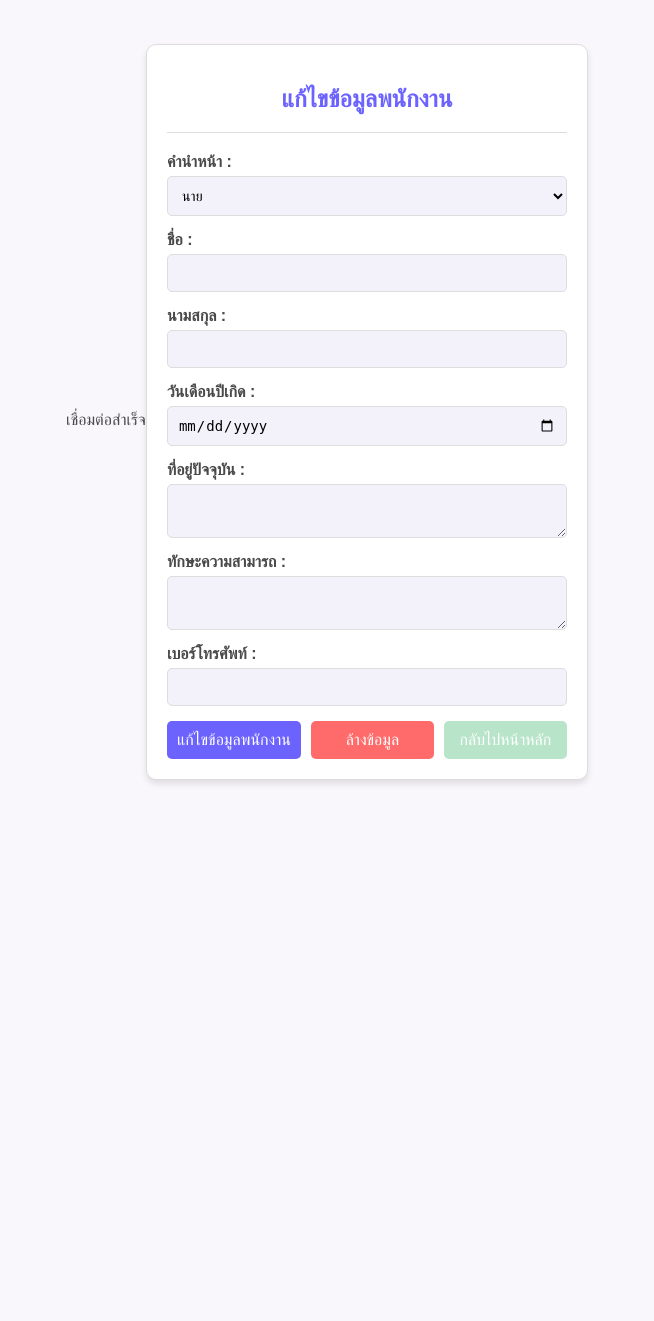
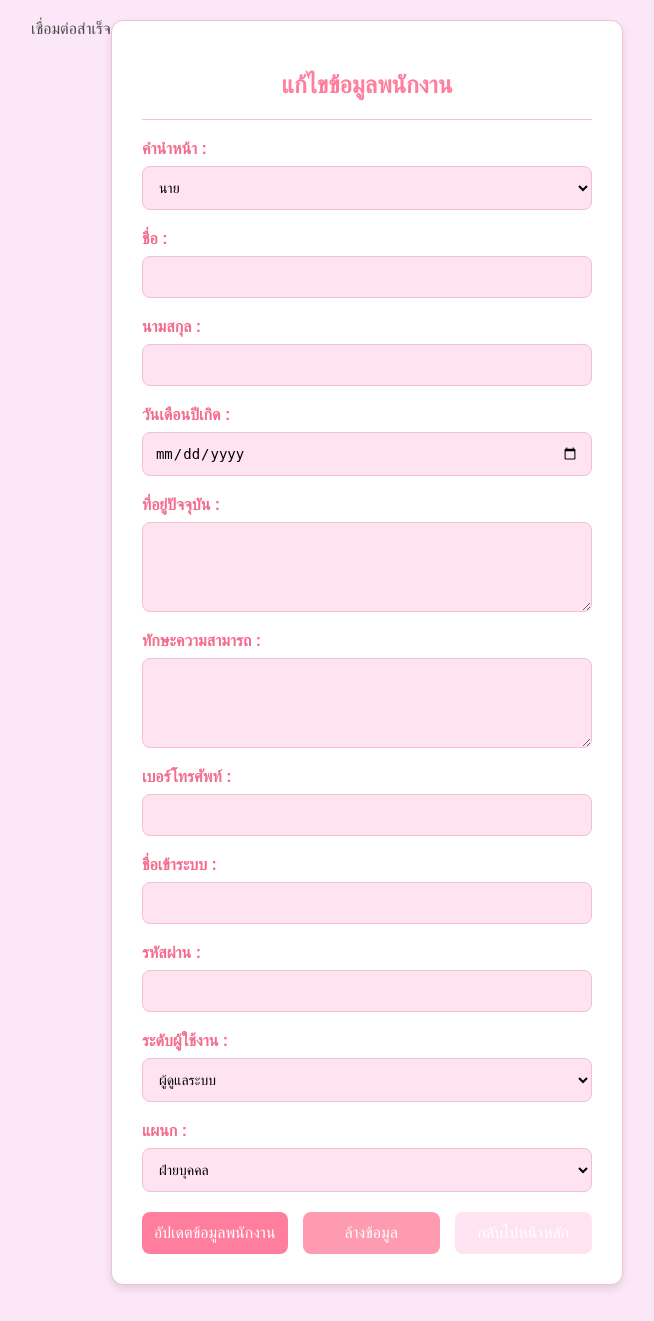
Before and after one commit to OTEROBOT/PHPSQLiYOUTUBE, a PHP site: page /editformdata.php?emp_id=1 in a window 1280 px wide. Shown: the whole page, without its empty margins (313-967 px from the left). Before the commit the page ends 784 px from the top, so only its background shows below. Run offline with PHP 8.4, Linux system fonts and the light colour scheme; data that the repository does not hold is empty.

Commit message:
11/1/2025/4.50

```diff
--- a/Youtube_ep12-13/editformdata.php
+++ b/Youtube_ep12-13/editformdata.php
@@ -7,153 +7,169 @@ $row = mysqli_fetch_assoc($result);
 ?>
 
 <!DOCTYPE html>
-<html lang="en">
+<html lang="th">
 <head>
     <meta charset="UTF-8">
     <meta name="viewport" content="width=device-width, initial-scale=1.0">
     <title>แก้ไขข้อมูลพนักงาน</title>
     <style>
+        /* ใช้สไตล์จากไฟล์ insertform.php */
         body {
             font-family: 'Arial', sans-serif;
-            background-color: #f9f7fc;
+            background-color: #fbe7f7;
             color: #4a4a4a;
             margin: 0;
             padding: 20px;
             display: flex;
             justify-content: center;
-            align-items: center;
-            height: 100vh;
+            align-items: flex-start;
+            min-height: 100vh;
         }
 
         h2 {
             text-align: center;
-            color: #6c63ff;
+            color: #ff7e9e;
+            margin-bottom: 20px;
         }
 
         form {
             background-color: #ffffff;
-            border: 1px solid #ddd;
-            border-radius: 10px;
-            padding: 20px;
+            border: 1px solid #f1c0d3;
+            border-radius: 12px;
+            padding: 30px;
             width: 100%;
-            max-width: 400px;
-            box-shadow: 0 4px 6px rgba(0, 0, 0, 0.1);
+            max-width: 450px;
+            box-shadow: 0 4px 8px rgba(0, 0, 0, 0.1);
         }
 
         label {
             display: block;
-            margin-bottom: 5px;
+            margin-bottom: 8px;
             font-weight: bold;
+            color: #f36c8f;
         }
 
-        input[type="text"], input[type="date"], select, textarea, input[type="tel"] {
+        input[type="text"], input[type="date"], input[type="tel"], select, textarea, input[type="password"] {
             width: 100%;
-            padding: 10px;
-            margin-bottom: 15px;
-            border: 1px solid #ddd;
-            border-radius: 5px;
-            background-color: #f3f1fa;
+            padding: 12px;
+            margin-bottom: 20px;
+            border: 1px solid #f1c0d3;
+            border-radius: 8px;
+            background-color: #ffe3f0;
             font-size: 14px;
             box-sizing: border-box;
         }
 
-        input[type="text"]:focus, input[type="date"]:focus, select:focus, textarea:focus, input[type="tel"]:focus {
-            border-color: #6c63ff;
+        input[type="text"]:focus, input[type="date"]:focus, select:focus, textarea:focus, input[type="password"]:focus {
+            border-color: #ff7e9e;
             outline: none;
-            background-color: #f0eefc;
+            background-color: #fff1f6;
         }
 
         .button-group {
             display: flex;
-            gap: 10px;
+            gap: 15px;
         }
 
         input[type="submit"], input[type="reset"], .btn-back {
             flex: 1;
             text-align: center;
             text-decoration: none;
-            background-color: #6c63ff;
+            background-color: #ff7e9e;
             color: #ffffff;
             border: none;
-            padding: 10px;
-            border-radius: 5px;
+            padding: 12px;
+            border-radius: 8px;
             font-size: 16px;
             cursor: pointer;
             transition: background-color 0.3s ease;
         }
 
-        input[type="submit"]:hover {
-            background-color: #5148d1;
+        input[type="submit"]:hover, .btn-back:hover {
+            background-color: #ff5c6f;
         }
 
         input[type="reset"] {
-            background-color: #ff6b6b;
+            background-color: #ff9bb0;
         }
 
         input[type="reset"]:hover {
-            background-color: #d14a4a;
+            background-color: #f88d99;
         }
 
         .btn-back {
-            background-color: #b8e4c9;
+            background-color: #ffe3f0;
         }
 
         .btn-back:hover {
-            background-color: #9fd7b7;
+            background-color: #f5c6d2;
         }
 
         hr {
             border: 0;
             height: 1px;
-            background: #ddd;
+            background: #f1c0d3;
             margin-bottom: 20px;
         }
     </style>
 </head>
 <body>
     <form action="updatedata.php" method="POST">
-        <input type="hidden" value="<?php echo $row["emp_id"]; ?>" name="emp_id">
         <h2>แก้ไขข้อมูลพนักงาน</h2>
         <hr>
+
+        <input type="hidden" name="emp_id" value="<?php echo $row['emp_id']; ?>">
+
         <label for="emp_title">คำนำหน้า :</label>
         <select name="emp_title" id="emp_title" required>
-            <option value="นาย" <?php if ($row["emp_title"] == "นาย") { echo "SELECTED"; } ?>>นาย</option>
-            <option value="นาง" <?php if ($row["emp_title"] == "นาง") { echo "SELECTED"; } ?>>นาง</option>
-            <option value="นางสาว" <?php if ($row["emp_title"] == "นางสาว") { echo "SELECTED"; } ?>>นางสาว</option>
+            <option value="นาย" <?php if ($row["emp_title"] == "นาย") echo "selected"; ?>>นาย</option>
+            <option value="นาง" <?php if ($row["emp_title"] == "นาง") echo "selected"; ?>>นาง</option>
+            <option value="นางสาว" <?php if ($row["emp_title"] == "นางสาว") echo "selected"; ?>>นางสาว</option>
         </select>
 
-        <div class="form-group">
         <label for="emp_name">ชื่อ :</label>
-            <input type="text" name="emp_name" class="form-control" value="<?php echo htmlspecialchars($row["emp_name"]); ?>">
-        </div>
+        <input type="text" name="emp_name" id="emp_name" value="<?php echo htmlspecialchars($row['emp_name']); ?>" required>
 
-        <div class="form-group">
         <label for="emp_surname">นามสกุล :</label>
-            <input type="text" name="emp_surname" class="form-control" value="<?php echo htmlspecialchars($row["emp_surname"]); ?>">
-        </div>
+        <input type="text" name="emp_surname" id="emp_surname" value="<?php echo htmlspecialchars($row['emp_surname']); ?>" required>
 
-        <div class="form-group">
         <label for="emp_birthday">วันเดือนปีเกิด :</label>
-            <input type="date" name="emp_birthday" class="form-control" value="<?php echo htmlspecialchars($row["emp_birthday"]); ?>">
-        </div>
+        <input type="date" name="emp_birthday" id="emp_birthday" value="<?php echo htmlspecialchars($row['emp_birthday']); ?>" required>
 
-        <div class="form-group">
         <label for="emp_adr">ที่อยู่ปัจจุบัน :</label>
-            <textarea name="emp_adr" class="form-control"><?php echo htmlspecialchars($row["emp_adr"]); ?></textarea>
-        </div>
+        <textarea name="emp_adr" id="emp_adr" rows="4" required><?php echo htmlspecialchars($row['emp_adr']); ?></textarea>
 
-        <div class="form-group">
         <label for="emp_skill">ทักษะความสามารถ :</label>
-            <textarea name="emp_skill" class="form-control"><?php echo htmlspecialchars($row["emp_skill"]); ?></textarea>
-        </div>
+        <textarea name="emp_skill" id="emp_skill" rows="4" required><?php echo htmlspecialchars($row['emp_skill']); ?></textarea>
 
-        <div class="form-group">
         <label for="emp_tel">เบอร์โทรศัพท์ :</label>
-            <input type="tel" name="emp_tel" class="form-control" value="<?php echo htmlspecialchars($row["emp_tel"]); ?>">
-        </div>
+        <input type="tel" name="emp_tel" id="emp_tel" value="<?php echo htmlspecialchars($row['emp_tel']); ?>" required>
+
+        <label for="emp_user">ชื่อเข้าระบบ :</label>
+        <input type="text" name="emp_user" id="emp_user" value="<?php echo htmlspecialchars($row['emp_user']); ?>" required>
+
+        <label for="emp_pass">รหัสผ่าน :</label>
+        <input type="password" name="emp_pass" id="emp_pass" value="<?php echo htmlspecialchars($row['emp_pass']); ?>" required>
+
+        <label for="emp_level">ระดับผู้ใช้งาน :</label>
+        <select name="emp_level" id="emp_level" required>
+            <option value="a" <?php if ($row['emp_level'] == 'a') echo 'selected'; ?>>ผู้ดูแลระบบ</option>
+            <option value="u" <?php if ($row['emp_level'] == 'u') echo 'selected'; ?>>ผู้ใช้งาน</option>
+        </select>
+
+        <label for="emp_department">แผนก :</label>
+<select name="emp_department" id="emp_department" required>
+    <option value="1" <?php echo isset($row['emp_department']) && $row['emp_department'] == '1' ? 'selected' : ''; ?>>ฝ่ายบุคคล</option>
+    <option value="2" <?php echo isset($row['emp_department']) && $row['emp_department'] == '2' ? 'selected' : ''; ?>>ฝ่ายสินเชื่อ</option>
+    <option value="3" <?php echo isset($row['emp_department']) && $row['emp_department'] == '3' ? 'selected' : ''; ?>>ฝ่ายขาย</option>
+    <option value="4" <?php echo isset($row['emp_department']) && $row['emp_department'] == '4' ? 'selected' : ''; ?>>ฝ่ายจัดซื้อ</option>
+    <option value="5" <?php echo isset($row['emp_department']) && $row['emp_department'] == '5' ? 'selected' : ''; ?>>ฝ่ายการเงิน</option>
+    <option value="6" <?php echo isset($row['emp_department']) && $row['emp_department'] == '6' ? 'selected' : ''; ?>>ฝ่ายส่งของ</option>
+</select>
+
 
         <div class="button-group">
-            <input type="submit" value="แก้ไขข้อมูลพนักงาน">
+            <input type="submit" value="อัปเดตข้อมูลพนักงาน">
             <input type="reset" value="ล้างข้อมูล">
             <a href="index.php" class="btn-back">กลับไปหน้าหลัก</a>
         </div>
--- a/Youtube_ep12-13/updatedata.php
+++ b/Youtube_ep12-13/updatedata.php
@@ -11,6 +11,9 @@ $emp_birthday = $_POST["emp_birthday"];
 $emp_adr = $_POST["emp_adr"];
 $emp_skill = $_POST["emp_skill"];
 $emp_tel = $_POST["emp_tel"];
+$emp_user = $_POST["emp_user"];
+$emp_pass = $_POST["emp_pass"];
+$emp_level = $_POST["emp_level"];
 
 // สร้างคำสั่ง SQL สำหรับการอัปเดตข้อมูล
 $sql = "UPDATE employee SET
```
Lines whose indentation alone changed are shown as unchanged.
